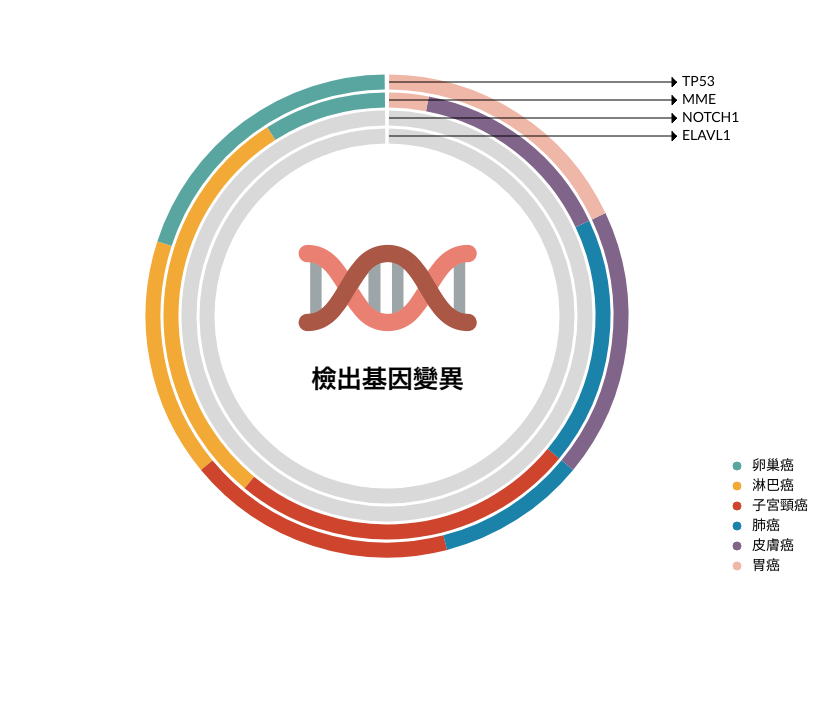
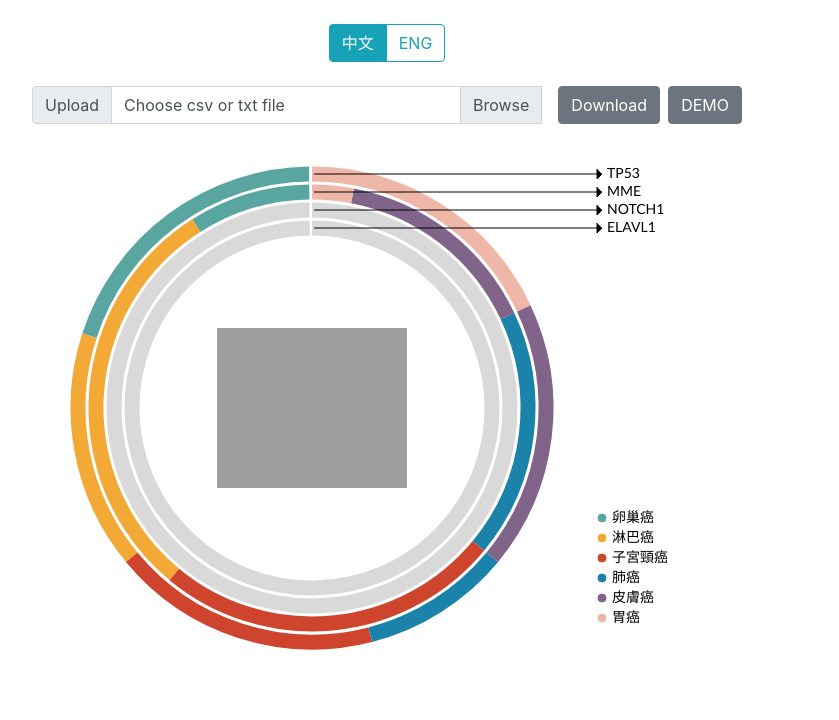
Before and after one commit to Chris1085-SOFIVA/cancer-plot, a website: page index.html in a window 1280 px wide. Shown: the part 80-800 px from the top of the page, without its empty margins (253-1092 px from the left). Drawn offline with nearby package versions, Linux system fonts and the light colour scheme.

Commit message:
All function completed

```diff
--- a/index.html
+++ b/index.html
@@ -4,18 +4,47 @@
     <meta charset="UTF-8" />
     <meta name="viewport" content="width=device-width, initial-scale=1.0" />
     <meta http-equiv="X-UA-Compatible" content="ie=edge" />
-    <title>Cancer Screening</title>
+    <title>Cancer Scan</title>
     <link rel="stylesheet" href="./css/reset.css" />
     <link rel="stylesheet" href="./node_modules/bootstrap/dist/css/bootstrap.min.css" />
     <link rel="stylesheet" href="https://cdnjs.cloudflare.com/ajax/libs/font-awesome/5.11.2/css/all.min.css" />
     <script src="./node_modules/jquery/dist/jquery.min.js"></script>
   </head>
+
   <body>
-    <div class="row d-flex justify-content-center text-center py-3 flex-column align-items-center">
-      <h1><strong>Cancer Screening</strong></h1>
+    <div class="justify-content-center text-center py-3">
+      <h1><strong>Cancer Scan</strong></h1>
     </div>
-    <div class="canvas-div d-flex justify-content-center pt-2">
-      <canvas id="canvas" width="900" height="600" style="background: white"></canvas>
+    <div class="container d-flex justify-content-center text-center py-3 flex-column align-items-center">
+      <div class="btn-group btn-group-toggle mb-4" data-toggle="buttons">
+        <label class="btn btn-outline-info active">
+          <input type="radio" name="options" id="chinese" checked /> 中文
+        </label>
+        <label class="btn btn-outline-info"> <input type="radio" name="options" id="english" /> ENG </label>
+      </div>
+      <div class="input-group col-8">
+        <div class="input-group-prepend">
+          <span class="input-group-text" id="inputGroupFileAddon01">Upload</span>
+        </div>
+        <div class="custom-file">
+          <input
+            type="file"
+            class="custom-file-input"
+            id="file-uploader"
+            data-target="file-uploader"
+            accept=".csv,.txt"
+            aria-describedby="inputGroupFileAddon01"
+          />
+          <label class="custom-file-label text-left" for="inputGroupFile01" id="fileName">Choose csv or txt file</label>
+        </div>
+        <button type="button" class="btn btn-secondary ml-3" id="cancer-save">Download</button>
+        <a href="./template/CancerScanDemo.csv" download>
+          <button type="button" class="btn btn-secondary ml-2" id="cancer-demo">DEMO</button>
+        </a>
+      </div>
+    </div>
+    <div class=" container-fluid d-flex justify-content-center pt-2">
+      <canvas id="canvas" width="750" height="550" style="background: white"></canvas>
     </div>
 
     <script src="./node_modules/popper.js/dist/umd/popper.min.js"></script>
--- a/js/app.js
+++ b/js/app.js
@@ -1,98 +1,134 @@
-function draw(candidateGeneJSON) {
-  let cancerColor = ["#59A6A1", "#F2A936", "#CE442C", "#1B83AA", "#80648A", "#EFB7A8", "#BADDC4", "#A8C5DB", "#E3CC69", "#D3C9BE", "#ACACA4", "#A3CCCD", "#BCA682", "#939552", "#9A5456", "#CE0F7D", "#F4D663", "#85C05F", "#E08770", "#6C0831", "#095893", "#002C4E", "#3B2748", "#4F3B39", "#231F20"];
-  let canvas = document.getElementById("canvas");
+function draw(candidateGeneJSON, chtVersion) {
+  let cancerColor = [
+    '#59A6A1',
+    '#F2A936',
+    '#CE442C',
+    '#1B83AA',
+    '#80648A',
+    '#EFB7A8',
+    '#BADDC4',
+    '#A8C5DB',
+    '#E3CC69',
+    '#D3C9BE',
+    '#ACACA4',
+    '#A3CCCD',
+    '#BCA682',
+    '#939552',
+    '#9A5456',
+    '#CE0F7D',
+    '#F4D663',
+    '#85C05F',
+    '#E08770',
+    '#6C0831',
+    '#095893',
+    '#002C4E',
+    '#3B2748',
+    '#4F3B39',
+    '#231F20'
+  ];
+  let canvas = document.getElementById('canvas');
 
   // console.log(canvas);
 
   if (canvas.getContext) {
-    let ctx = canvas.getContext("2d");
-    let init_x = 450;
-    let init_y = 300;
-    let init_radius = 180;
-    let blankWidth = 0.003;
+    let resize = 1;
+
+    if (candidateGeneJSON.length > 4) {
+      resize = resize * (4 / candidateGeneJSON.length + 0.1);
+    }
+
+    let ctx = canvas.getContext('2d');
+    let init_x = 0.4 * 750;
+    let init_y = 260;
+    let init_radius = 180 * resize;
+    let blankWidth = 0.004;
     let sAngle = 1.5;
     let eAngle = 1.5;
     let lineWidth = 15;
     let circleSpace = 18;
-    let line_y_init = 300 - init_radius;
+    let line_y_init = 260 - init_radius;
     let line_x_after = init_x + (init_radius + candidateGeneJSON.length * lineWidth) + 50;
+    // let line_x_after = init_x + (180 + candidateGeneJSON.length * lineWidth) + 50 * resize;
+
     let triangle_x = line_x_after - 5;
     let triangle_y = line_y_init - 5;
     let cancerClass = [];
-    // console.log(line_x_after);
 
-    // ctx.fillStyle = "white";
-    ctx.fillStyle = "white";
+    ctx.fillStyle = 'white';
     ctx.fillRect(0, 0, canvas.width, canvas.height);
-    make_base(ctx, candidateGeneJSON);
+    // load images
+    make_base(ctx, candidateGeneJSON, chtVersion, resize);
+    ctx.fillStyle = 'black';
+    ctx.textAlign = 'center';
+    ctx.textBaseline = 'middle';
 
-    ctx.fillStyle = "black";
-
-    ctx.textAlign = "center";
-    ctx.textBaseline = "middle";
-
+    //draw multiple circles
     for (let i = candidateGeneJSON.length - 1; i >= 0; i--) {
-
+      sAngle = 1.5;
+      eAngle = 1.5;
       if (candidateGeneJSON[i].value === true) {
-
         for (let cancerIndex = 0; cancerIndex < candidateGeneJSON[i].cancer.length; cancerIndex++) {
           ctx.beginPath();
           lineWidth = 15;
-          // console.log(candidateGeneJSON[i].cancer[cancerIndex].name);
-          circlePercentageArc = 2 * (candidateGeneJSON[i].cancer[cancerIndex].value / 100);
+          let candidateValue = parseFloat(candidateGeneJSON[i].cancer[cancerIndex].value);
+          cancerClass.push(candidateGeneJSON[i].cancer[cancerIndex].name);
+
+          let circlePercentageArc = 2 * (candidateValue / 100);
+          if (candidateValue === 0) {
+            // eAngle += 0.002;
+            continue;
+          }
+          // let circlePercentageArc = candidateValue === 0 ? 0.002 : 2 * (candidateValue / 100);
+          // sAngle = candidateValue === 0 ? eAngle + 0.002 : sAngle;
+
           if (eAngle - circlePercentageArc < 0) {
             eAngle = 2 + eAngle - circlePercentageArc;
           } else {
             eAngle = eAngle - circlePercentageArc;
           }
-          // eAngle = eAngle - circlePercentageArc;
-          // console.log(sAngle, eAngle);
 
           if (cancerIndex === 0) {
-            ctx.arc(init_x, init_y, init_radius, (sAngle - blankWidth) * Math.PI, (eAngle) * Math.PI, true);
-
+            ctx.arc(init_x, init_y, init_radius, (sAngle - blankWidth) * Math.PI, eAngle * Math.PI, true);
           } else if (cancerIndex === candidateGeneJSON[i].cancer.length - 1) {
-            ctx.arc(init_x, init_y, init_radius, (sAngle) * Math.PI, (eAngle + blankWidth) * Math.PI, true);
+            ctx.arc(init_x, init_y, init_radius, sAngle * Math.PI, eAngle * Math.PI, true);
           } else {
-            ctx.arc(init_x, init_y, init_radius, (sAngle) * Math.PI, (eAngle) * Math.PI, true);
+            ctx.arc(init_x, init_y, init_radius, sAngle * Math.PI, eAngle * Math.PI, true);
           }
           ctx.lineWidth = lineWidth;
+          // console.log(cancerIndex, cancerColor[cancerIndex]);
+
           ctx.strokeStyle = cancerColor[cancerIndex];
 
           sAngle = eAngle;
           ctx.stroke();
-
-          cancerClass.push(candidateGeneJSON[i].cancer[cancerIndex].name);
-
         }
       } else {
         // console.log("here");
         ctx.beginPath();
         sAngle = 1.5;
         eAngle = 1.4999;
-        ctx.arc(init_x, init_y, init_radius, (sAngle - blankWidth) * Math.PI, (eAngle + blankWidth) * Math.PI, true);
+        ctx.arc(init_x, init_y, init_radius, (sAngle - blankWidth) * Math.PI, eAngle * Math.PI, true);
         ctx.lineWidth = lineWidth;
-        ctx.strokeStyle = "#D9D9D9";
+        ctx.strokeStyle = '#D9D9D9';
         ctx.stroke();
-
       }
 
       init_radius += circleSpace;
     }
 
-
+    //draw arrow and arrow text (gene label)
     for (let i = candidateGeneJSON.length - 1; i >= 0; i--) {
+      if (candidateGeneJSON[i].gene !== 'NA') {
         ctx.beginPath();
-      ctx.textAlign = "start";
+        ctx.textAlign = 'start';
         ctx.lineWidth = 1;
-      ctx.strokeStyle = "black";
+        ctx.strokeStyle = 'black';
         ctx.moveTo(init_x + 2, line_y_init);
         ctx.lineTo(line_x_after, line_y_init);
 
-      ctx.font = "14px Calibri";
+        ctx.font = '14px Calibri';
         ctx.fillText(candidateGeneJSON[i].gene, line_x_after + 5, line_y_init);
         ctx.stroke();
-      line_y_init -= circleSpace;
 
         ctx.beginPath();
         ctx.moveTo(triangle_x, triangle_y);
@@ -100,14 +136,19 @@ function draw(candidateGeneJSON) {
         ctx.lineTo(triangle_x + 5, triangle_y + 5);
         ctx.fill();
         ctx.stroke();
+      }
+      line_y_init -= circleSpace;
       triangle_y -= circleSpace;
     }
 
+    //draw lengend and legend text (cancer label)
 
+    let uniqueCancerClass = [...new Set(cancerClass)];
+    // console.log(uniqueCancerClass);
     let label_x = 800;
-    let label_y = 450;
     let label_radius = 4;
-    let uniqueCancerClass = [...new Set(cancerClass)];
+    let label_y = 490 - uniqueCancerClass.length * 20;
+
     for (let cancerIndex = 0; cancerIndex < uniqueCancerClass.length; cancerIndex++) {
       ctx.beginPath();
       ctx.strokeStyle = cancerColor[cancerIndex];
@@ -115,209 +156,281 @@ function draw(candidateGeneJSON) {
       ctx.lineWidth = 1;
       // ctx.strokeStyle = "white";
 
-      ctx.arc(label_x, label_y, label_radius, 0 * Math.PI, 2 * Math.PI, true);
+      ctx.arc(line_x_after, label_y, label_radius, 0 * Math.PI, 2 * Math.PI, true);
       ctx.fill();
 
-      ctx.fillStyle = "black";
-      ctx.fillText(uniqueCancerClass[cancerIndex], label_x + 15, label_y);
+      ctx.fillStyle = 'black';
+      ctx.font = '14px Microsoft JhengHei';
+      // console.log(ctx.font);
+
+      ctx.fillText(uniqueCancerClass[cancerIndex], line_x_after + 10, label_y);
       ctx.stroke();
       label_y += 20;
     }
   }
 }
 
-function make_base(ctx, candidateGeneJSON) {
+function make_base(ctx, candidateGeneJSON, chtVersion, resize) {
   base_image = new Image();
 
-  let isAbmormal = candidateGeneJSON.some((geneList) => {
+  let isAbmormal = candidateGeneJSON.some(geneList => {
     return geneList.value === true;
   });
 
   if (isAbmormal) {
-    base_image.src = "../images/abnormal.png";
+    if (chtVersion) {
+      base_image.src = 'http://192.168.0.199/cancer-screening/images/abnormal.png';
     } else {
-    base_image.src = "../images/normal.png";
+      base_image.src = 'http://192.168.0.199/cancer-screening/images/abnormal.png';
+      console.log('eng version');
+    }
+  } else {
+    if (chtVersion) {
+      base_image.src = 'http://192.168.0.199/cancer-screening/images/normal.png';
+    } else {
+      base_image.src = 'http://192.168.0.199/cancer-screening/images/normal.png';
+      console.log('eng version');
+    }
   }
 
-  base_image.onload = function () {
-    ctx.drawImage(base_image, canvas.width / 2 - 90, canvas.height / 2 - 75);
+  base_image.onload = function() {
+    ctx.drawImage(
+      base_image,
+      canvas.width * 0.4 - (190 / 2) * resize,
+      canvas.height / 2 - (160 / 2) * resize - 15,
+      190 * resize,
+      160 * resize
+    );
   };
 }
 
-
-$(document).ready(function () {
-  let candidateGeneJSON = [{
-      gene: "TP53",
-      cancer: [{
-        name: "卵巢癌",
+$(document).ready(function() {
+  let defaultGeneJSON = [
+    {
+      gene: 'TP53',
+      cancer: [
+        {
+          name: '卵巢癌',
           value: 20
-      }, {
-        name: "淋巴癌",
+        },
+        {
+          name: '淋巴癌',
           value: 16
-      }, {
-        name: "子宮頸癌",
+        },
+        {
+          name: '子宮頸癌',
           value: 18
-      }, {
-        name: "肺癌",
+        },
+        {
+          name: '肺癌',
           value: 10
-      }, {
-        name: "皮膚癌",
+        },
+        {
+          name: '皮膚癌',
           value: 18
-      }, {
-        name: "胃癌",
+        },
+        {
+          name: '胃癌',
           value: 18
-      }],
+        }
+      ],
       value: true
     },
     {
-      gene: "MME",
-      cancer: [{
-        name: "卵巢癌",
+      gene: 'MME',
+      cancer: [
+        {
+          name: '卵巢癌',
           value: 9
-      }, {
-        name: "淋巴癌",
+        },
+        {
+          name: '淋巴癌',
           value: 30
-      }, {
-        name: "子宮頸癌",
+        },
+        {
+          name: '子宮頸癌',
           value: 25
-      }, {
-        name: "肺癌",
+        },
+        {
+          name: '肺癌',
           value: 18
-      }, {
-        name: "皮膚癌",
+        },
+        {
+          name: '皮膚癌',
           value: 15
-      }, {
-        name: "胃癌",
+        },
+        {
+          name: '胃癌',
           value: 3
-      }],
+        }
+      ],
       value: true
     },
     {
-      gene: "NOTCH1",
-      cancer: [{
-        name: "卵巢癌",
+      gene: 'NOTCH1',
+      cancer: [
+        {
+          name: '卵巢癌',
           value: 20
-      }, {
-        name: "淋巴癌",
+        },
+        {
+          name: '淋巴癌',
           value: 16
-      }, {
-        name: "子宮頸癌",
+        },
+        {
+          name: '子宮頸癌',
           value: 18
-      }, {
-        name: "肺癌",
+        },
+        {
+          name: '肺癌',
           value: 10
-      }, {
-        name: "皮膚癌",
+        },
+        {
+          name: '皮膚癌',
           value: 18
-      }, {
-        name: "胃癌",
+        },
+        {
+          name: '胃癌',
           value: 18
-      }],
+        }
+      ],
       value: false
     },
     {
-      gene: "ELAVL1",
-      cancer: [{
-        name: "卵巢癌",
+      gene: 'ELAVL1',
+      cancer: [
+        {
+          name: '卵巢癌',
           value: 20
-      }, {
-        name: "淋巴癌",
+        },
+        {
+          name: '淋巴癌',
           value: 16
-      }, {
-        name: "子宮頸癌",
+        },
+        {
+          name: '子宮頸癌',
           value: 18
-      }, {
-        name: "肺癌",
+        },
+        {
+          name: '肺癌',
           value: 10
-      }, {
-        name: "皮膚癌",
+        },
+        {
+          name: '皮膚癌',
           value: 18
-      }, {
-        name: "胃癌",
+        },
+        {
+          name: '胃癌',
           value: 18
-      }],
+        }
+      ],
       value: false
     }
   ];
+  let chtVersion = $('#chinese')[0].checked;
+  draw(defaultGeneJSON, chtVersion);
 
+  const fileUploader = document.querySelector('#file-uploader');
+  const fileName = document.querySelector('#fileName');
 
+  fileUploader.addEventListener('change', e => {
+    let candidateGeneJSON = [];
 
-  let canvasClearJSON = {
-    gene1: {
-      name: "Option 1",
-      init_x: 470,
-      init_y: 5
-    },
-    gene2: {
-      name: "Option 2",
-      init_x: 660,
-      init_y: 95
-    },
-    gene3: {
-      name: "Option 3",
-      init_x: 710,
-      init_y: 285
-    },
-    gene4: {
-      name: "Option 4",
-      init_x: 540,
-      init_y: 495
-    },
-    gene5: {
-      name: "Option 5",
-      init_x: 210,
-      init_y: 495
-    },
-    gene6: {
-      name: "Option 6",
-      init_x: 10,
-      init_y: 285
-    },
-    gene7: {
-      name: "Option 7",
-      init_x: 60,
-      init_y: 90
-    },
-    gene8: {
-      name: "Option 8",
-      init_x: 240,
-      init_y: 5
+    // console.log(e.target.files); // get file object
+    fileName.innerHTML = e.target.files[0].name;
+    // $('#fileName').val(e.target.files[0].name);
+
+    let file = fileUploader.files[0];
+    let textType = ['text/plain', 'application/vnd.ms-excel'];
+
+    let reader = new FileReader();
+    chtVersion = $('#chinese')[0].checked;
+
+    reader.onload = function(e) {
+      // console.log(e);
+
+      e.target.innerText = reader.result;
+      let splitFormat = file.type === 'text/plain' ? '\t' : ',';
+      let lines = e.target.innerText.split('\n');
+      let columnTitle = lines[0].split(splitFormat);
+
+      columnTitle.shift();
+      // console.log(columnTitle);
+      for (let i = 1; i < lines.length; i++) {
+        if (lines[i] != '') {
+          let cancerPercentArr = lines[i].split(splitFormat);
+          let gene = cancerPercentArr.shift();
+          let cancerTotal = cancerPercentArr.reduce((sum, percentage) => parseFloat(sum) + parseFloat(percentage));
+          let value = cancerTotal == 0 ? false : true;
+
+          if (cancerTotal < 99.99999 || cancerTotal >= 100.00999) {
+            alert(gene + `的癌腫比例 :${cancerTotal}% 不正確(<100% 或 > 100%) 請再重新確認一次`);
+            return;
           }
+
+          let cancerArr = [];
+          for (let cancerIndex = 0; cancerIndex < columnTitle.length; cancerIndex++) {
+            let cancerTypeJson = {
+              name: columnTitle[cancerIndex],
+              value: cancerPercentArr[cancerIndex]
             };
 
-  // // let geneCheck = document.getElementById('gene-check');
-  // // geneCheck.addEventListener('click', function(e) {}, false);
+            cancerArr.push(cancerTypeJson);
+          }
+          // console.log(cancerArr);
+          let geneDetail = {
+            gene: gene,
+            cancer: cancerArr,
+            value: value
+          };
 
-  // $(".form-check-input").change(function (e) {
-  //   // console.log(e);
-  //   // console.log($(e.target.checked));
-  //   if ($(e.target.checked)[0] == true) {
-  //     //add comment
-  //     annotateCanvas(canvasAnnotateJSON[e.target.id]);
-  //     // console.log(e.target.id);
-  //     // addCanvas();
-  //   } else {
-  //     // clear comment
-  //     clearCanvas(canvasClearJSON[e.target.id]);
-  //   }
-  // });
+          candidateGeneJSON.push(geneDetail);
+        }
+      }
+      // console.log(lines.length);
 
-  // let geneSave = document.getElementById("gene-save");
-  // geneSave.addEventListener(
-  //   "click",
-  //   function (e) {
-  //     // console.log(e);
-  //     var canvas = document.getElementById("canvas");
-  //     geneSave.download = "test3.png";
+      if (lines.length <= 5) {
+        for (let i = lines.length - 1; i < 5; i++) {
+          let cancerArr = [];
+          for (let cancerIndex = 0; cancerIndex < columnTitle.length; cancerIndex++) {
+            let cancerTypeJson = {
+              name: columnTitle[cancerIndex],
+              value: 0
+            };
 
-  //     var fullQuality = canvas.toDataURL("image/png", 1.0).replace("image/png", "image/octet-stream");
-  //     var link = document.createElement("a");
-  //     link.download = "my-image.png";
-  //     link.href = fullQuality;
-  //     link.click();
-  //   },
-  //   false
-  // );
+            cancerArr.push(cancerTypeJson);
+          }
+          let geneDetail = {
+            gene: 'NA',
+            cancer: cancerArr,
+            value: false
+          };
+          candidateGeneJSON.push(geneDetail);
+        }
+      }
 
-  draw(candidateGeneJSON);
+      draw(candidateGeneJSON, chtVersion);
+    };
+
+    reader.readAsText(file, 'big5');
+    // console.log($('#file-uploader'));
+
+    $('#file-uploader')[0].value = '';
   });
+
+  let geneSave = document.getElementById('cancer-save');
+  geneSave.addEventListener(
+    'click',
+    function(e) {
+      // console.log(e);
+      var canvas = document.getElementById('canvas');
+
+      var fullQuality = canvas.toDataURL('image/png', 1.0).replace('image/png', 'image/octet-stream');
+      var link = document.createElement('a');
+      link.download = 'CancerScan-download.png';
+      link.href = fullQuality;
+      link.click();
+    },
+    false
+  );
+});
--- /dev/null
+++ b/template/CancerScanDemo.csv
@@ -0,0 +1,4 @@
+,CancerA,CancerB,CancerC,CancerD,CancerE,CancerF,other,CancerS,CancerV,other2
+GENE A,20,10,30,10,5,5,0,10,10,0
+GENE B,30,10,10,10,40,0,0,0,0,0
+GENE C,30,0,5,5,5,25,0,5,25,0
```
Lines whose indentation alone changed are shown as unchanged.
